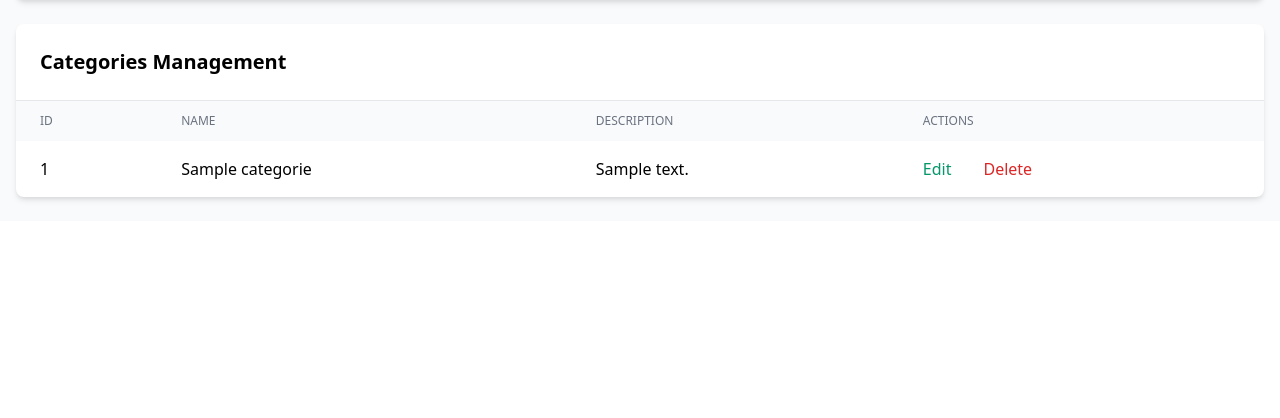
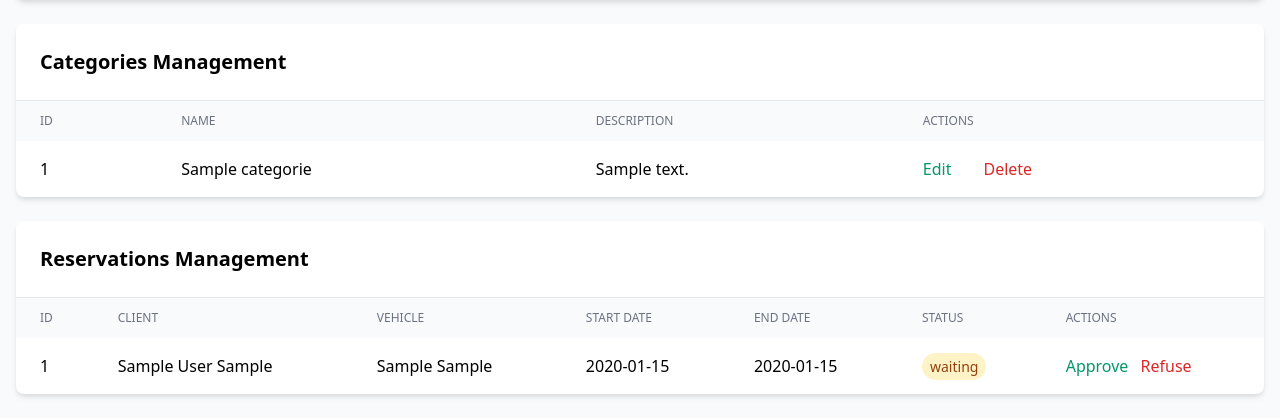
Before and after one commit to WissamDouskary/Drive-Loc., a PHP site: page /pages/dashboard.php in a window 1280 px wide. Shown: the part 697-1115 px from the top of the page. Before the commit the page ends 899 px from the top, so only its background shows below. Run offline with PHP 8.4, Linux system fonts and the light colour scheme; the visitor is signed in with stand-in values (Sample User, id 1); tables that the repository leaves empty hold one stand-in row (values such as "Sample post").

Commit message:
create a reservation table on dashboard that show clinets reservations hestories

```diff
--- a/classes/client.php
+++ b/classes/client.php
@@ -34,7 +34,8 @@ class client extends User{
         $stmt->bindParam(":vehicule_id", $vehicule_id);
 
         if($stmt->execute()){
-            header('Location: ../pages/reservation_page.php?vehiculeId='. $vehicule_id .'');
+            $_SESSION['success'] = "Reservation completed, wait for admin approval!";
+            header('Location: ../pages/reservation_page.php?vehiculeId=' . $vehicule_id);
             exit();
         }
     }
@@ -63,14 +64,10 @@ if (isset($_POST['reservation_submit']) && isset($_GET['vehicule_Id']) && isset(
     $client = new client();
 
     if ($date_debut >= date("Y-m-d") && $date_fin > $date_debut) {
-        if ($client->ReserverVehicule($date_debut, $date_fin, $clientId, $vehiculeId)) {
-            $_SESSION['success'] = "Reservation completed, wait for admin approval!";
-            header('Location: ../pages/reservation_page.php?vehiculeId='. $vehiculeId .'');
-            exit();
-        }
+        $client->ReserverVehicule($date_debut, $date_fin, $clientId, $vehiculeId);
     } else {
         $_SESSION['date_invalide'] = "Please enter a valid date!";
-        header('Location: ../pages/reservation_page.php?vehiculeId='. $vehiculeId .'');
+        header('Location: ../pages/reservation_page.php?vehiculeId=' . $vehiculeId);
         exit();
     }
 }
--- a/classes/reservation.php
+++ b/classes/reservation.php
@@ -6,9 +6,30 @@ class reservation {
     protected $date_fin;
     protected $status;
     protected $price;
+    private $pdo;
 
-    function modifierStatus(){
+    function __construct(){
+        $connection = new DBconnection();
+        $this->pdo = $connection->PDOconnect();
+    }
 
+    public function getAllReservations() {
+        $sql = "SELECT r.*,
+                       CONCAT(u.nom, ' ', u.prenom) as client_name,
+                       CONCAT(v.marque, ' ', v.modele) as vehicle_name
+                FROM reservation r
+                JOIN user u ON r.user_id = u.user_id
+                JOIN vehicule v ON r.vehicule_id = v.vehicule_id";
+
+        $stmt = $this->pdo->prepare($sql);
+        $stmt->execute();
+        return $stmt->fetchAll(PDO::FETCH_ASSOC);
+    }
+
+    public function updateReservationStatus($reservation_id, $status) {
+        $sql = "UPDATE reservation SET status = ? WHERE reservation_id = ?";
+        $stmt = $this->pdo->prepare($sql);
+        return $stmt->execute([$status, $reservation_id]);
     }
 }
 
--- a/index.php
+++ b/index.php
@@ -101,7 +101,7 @@ if($_SESSION['role_id'] == 2){
                 <h2 class="text-3xl font-bold text-center mb-12">Available Vehicles</h2>
                 <div class="grid grid-cols-1 md:grid-cols-3 gap-8">
                     <div class="rounded-lg shadow-lg overflow-hidden card-hover">
-                        <img src="/api/placeholder/400/300" alt="City Car" class="w-full h-48 object-cover">
+                        <img src="../Drive-Loc/uploads/784f7a74-a71b-425b-aeea-7e8ba80eb0de.webp" alt="City Car" class="w-full h-48 object-cover">
                         <div class="p-6">
                             <h3 class="font-bold text-xl mb-2">Comfort City Car</h3>
                             <p class="text-gray-600 mb-4">Perfect for city driving</p>
@@ -113,7 +113,7 @@ if($_SESSION['role_id'] == 2){
                     </div>
 
                     <div class="rounded-lg shadow-lg overflow-hidden card-hover">
-                        <img src="/api/placeholder/400/300" alt="SUV" class="w-full h-48 object-cover">
+                        <img src="../Drive-Loc/uploads/439807.jpeg" alt="SUV" class="w-full h-48 object-cover">
                         <div class="p-6">
                             <h3 class="font-bold text-xl mb-2">Family SUV</h3>
                             <p class="text-gray-600 mb-4">Ideal for travel</p>
@@ -125,7 +125,7 @@ if($_SESSION['role_id'] == 2){
                     </div>
 
                     <div class="rounded-lg shadow-lg overflow-hidden card-hover">
-                        <img src="/api/placeholder/400/300" alt="Premium" class="w-full h-48 object-cover">
+                        <img src="../Drive-Loc/uploads/2024-honda-cr-v-hybrid-front-right-angle.avif" alt="Premium" class="w-full h-48 object-cover">
                         <div class="p-6">
                             <h3 class="font-bold text-xl mb-2">Premium Sedan</h3>
                             <p class="text-gray-600 mb-4">Luxury within reach</p>
--- a/pages/dashboard.php
+++ b/pages/dashboard.php
@@ -2,12 +2,13 @@
 require_once '../classes/Categorie.php';
 require_once '../classes/client.php';
 require_once '../classes/vehicule_class.php';
-
-session_start();
+require_once '../classes/reservation.php';
 
 $client = new client();
 $vehicule = new Vehicule();
 $categorie = new Categorie();
+$reservation = new Reservation();
+
 
 if(isset($_POST['Category_submit'])){
     $categorie_name = $_POST['cat_name'];
@@ -23,6 +24,17 @@ if(isset($_POST['Vehicle_submit'])){
     $Vehicle_Image = $_FILES['Vehicle_Image'];
 
     $vehicule->AjouterVehicule($modele, $marque, $price, $Vehicle_Image, $Category);
+}
+
+
+if(isset($_POST['approve_reservation'])) {
+    $reservation_id = $_POST['reservation_id'];
+    $reservation->updateReservationStatus($reservation_id, 'accepte');
+}
+
+if(isset($_POST['refuse_reservation'])) {
+    $reservation_id = $_POST['reservation_id'];
+    $reservation->updateReservationStatus($reservation_id, 'refuse');
 }
 
 if($_SESSION['role_id'] == 1){
@@ -282,10 +294,74 @@ if($_SESSION['role_id'] == 1){
                     </tbody>
                 </table>
             </div>
-                </div>
+                            </div>
+        <!-- Reservations Table -->
+        <div class="bg-white rounded-lg shadow-md mt-6">
+            <div class="p-6 border-b border-gray-200 flex justify-between items-center">
+                <h2 class="text-xl font-bold">Reservations Management</h2>
+            </div>
+            <div class="overflow-x-auto">
+                <table class="w-full">
+                    <thead class="bg-gray-50">
+                        <tr>
+                            <th class="px-6 py-3 text-left text-xs font-medium text-gray-500 uppercase">ID</th>
+                            <th class="px-6 py-3 text-left text-xs font-medium text-gray-500 uppercase">Client</th>
+                            <th class="px-6 py-3 text-left text-xs font-medium text-gray-500 uppercase">Vehicle</th>
+                            <th class="px-6 py-3 text-left text-xs font-medium text-gray-500 uppercase">Start Date</th>
+                            <th class="px-6 py-3 text-left text-xs font-medium text-gray-500 uppercase">End Date</th>
+                            <th class="px-6 py-3 text-left text-xs font-medium text-gray-500 uppercase">Status</th>
+                            <th class="px-6 py-3 text-left text-xs font-medium text-gray-500 uppercase">Actions</th>
+                        </tr>
+                    </thead>
+                    <tbody class="divide-y divide-gray-200">
+                        <?php
+                        $reservations = $reservation->getAllReservations();
+                        foreach($reservations as $res) {
+                            $status_color = '';
+                            switch($res['status']) {
+                                case 'waiting':
+                                    $status_color = 'bg-yellow-100 text-yellow-800';
+                                    break;
+                                case 'accepte':
+                                    $status_color = 'bg-green-100 text-green-800';
+                                    break;
+                                case 'refuse':
+                                    $status_color = 'bg-red-100 text-red-800';
+                                    break;
+                            }
+                        ?>
+                        <tr>
+                            <td class="px-6 py-4"><?php echo $res['reservation_id'] ?></td>
+                            <td class="px-6 py-4"><?php echo $res['client_name'] ?></td>
+                            <td class="px-6 py-4"><?php echo $res['vehicle_name'] ?></td>
+                            <td class="px-6 py-4"><?php echo $res['date_debut'] ?></td>
+                            <td class="px-6 py-4"><?php echo $res['date_fin'] ?></td>
+                            <td class="px-6 py-4">
+                                <span class="px-2 py-1 rounded-full text-sm <?php echo $status_color ?>">
+                                    <?php echo $res['status'] ?>
+                                </span>
+                            </td>
+                            <td class="px-6 py-4">
+                                <?php if($res['status'] == 'waiting') { ?>
+                                    <form method="POST" class="inline-block">
+                                        <input type="hidden" name="reservation_id" value="<?php echo $res['reservation_id'] ?>">
+                                        <button type="submit" name="approve_reservation" class="text-green-600 hover:text-green-800 mr-2">
+                                            Approve
+                                        </button>
+                                        <button type="submit" name="refuse_reservation" class="text-red-600 hover:text-red-800">
+                                            Refuse
+                                        </button>
+                                    </form>
+                                <?php } ?>
+                            </td>
+                        </tr>
+                        <?php } ?>
+                    </tbody>
+                </table>
             </div>
         </div>
-    </div>
+
+        </div>
 
     <!-- Add Vehicle Modal -->
     <div id="addVehicleModal" class="modal">
```
Also changed, not shown: pages/reservation_hestorie.php (added, +152 -0 lines), pages/reservation_page.php (+23 -0 lines), pages/vehicles.php (+0 -9 lines).
